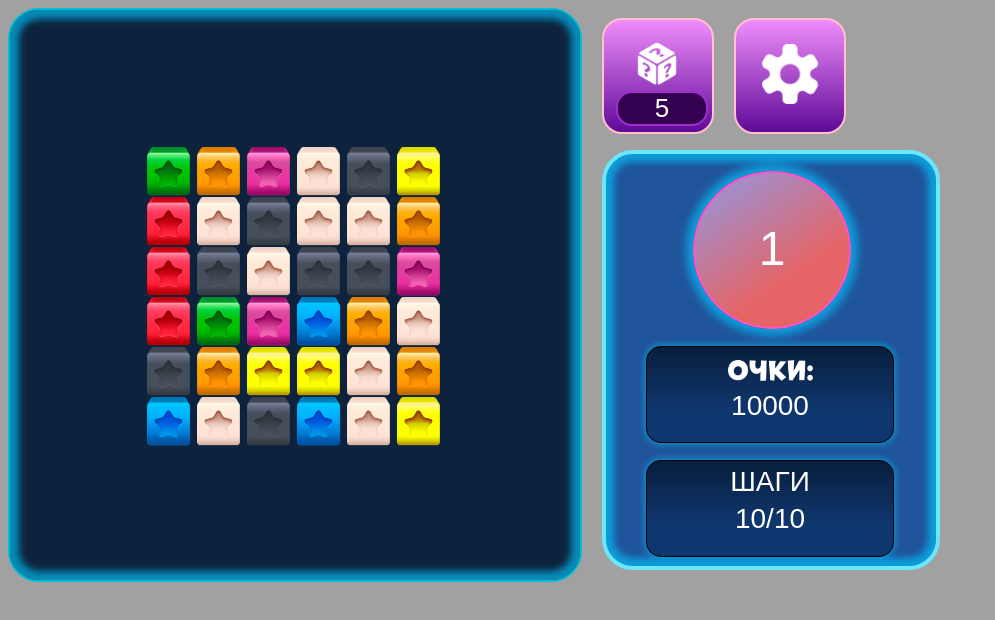
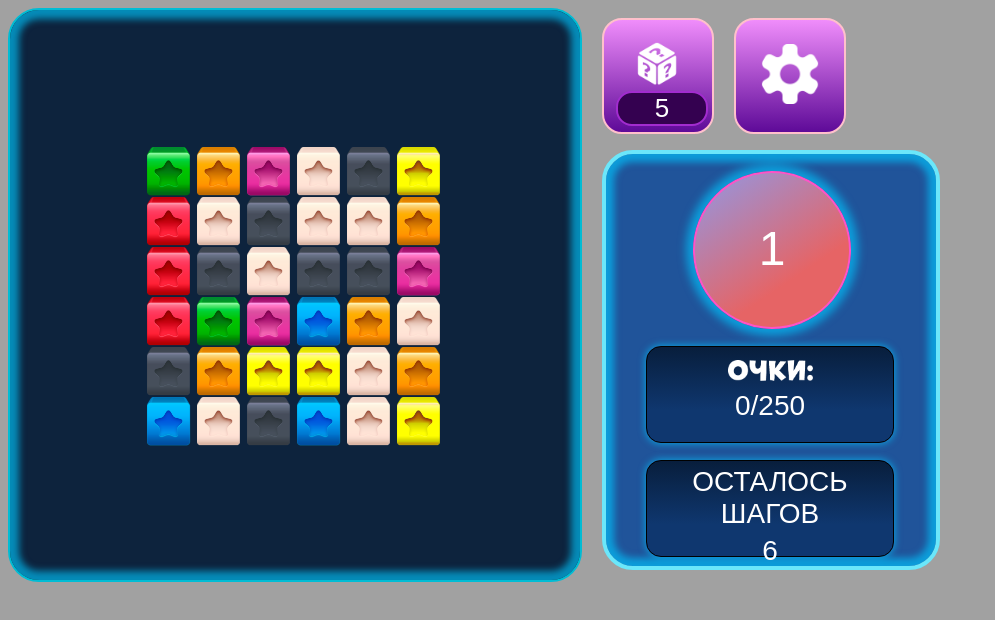
Before and after one commit to FlamingQuasar/Blast, a website built with webpack: page view/htmlClient/index.html in a window 1280 px wide. Shown: the whole page, without its empty margins (0-995 px from the left). Built offline with nearby package versions, Linux system fonts and the light colour scheme.

Commit message:
feat: Web-клиент - отображение текущего и максимального счета, остатка шагов в UI

```diff
--- a/src/webClientConnector.js
+++ b/src/webClientConnector.js
@@ -22,7 +22,7 @@ addEventListener("DOMContentLoaded",function(){
         }
 
         const getStepsCount = function(){
-            return game.stepsCounter+1;
+            return game.settings.stepsCounter+1;
         }
 
         const getScoreCount = function(){
@@ -41,5 +41,6 @@ addEventListener("DOMContentLoaded",function(){
         window.shakeField = gameShakeField;
         window.tapTile = ()=>{};
         window.requestStatus = ()=>{};
+
     }
 });
--- a/view/htmlClient/index.html
+++ b/view/htmlClient/index.html
@@ -19,7 +19,7 @@
 					<p id="blscorecounter">10000</p>
 				</div>
 				<div class="game-steps">
-					<p>ШАГИ</p>
+					<p>ОСТАЛОСЬ ШАГОВ</p>
 					<p id="blstepscounter">10/10</p>
 				</div>
 			</div>
--- a/view/htmlClient/module.js
+++ b/view/htmlClient/module.js
@@ -52,8 +52,14 @@ window.onload = function() {
 
     const initGame = function(){
         const shakesCountField = document.getElementById("shake-counter");
+        const scoreCountField = document.getElementById("blscorecounter");
+        const stepsCountField = document.getElementById("blstepscounter");
         let shakesCounter = window.getShakesCount();
         shakesCountField.innerText = shakesCounter;
+        scoreCountField.innerText = `${window.getScoreCount()}/${window.getMaxScore()}`;
+        stepsCountField.innerText = window.getStepsCount();
+
+
         if(shakesCounter==0){
             shakeButton.classList.add("end");
         }
```
